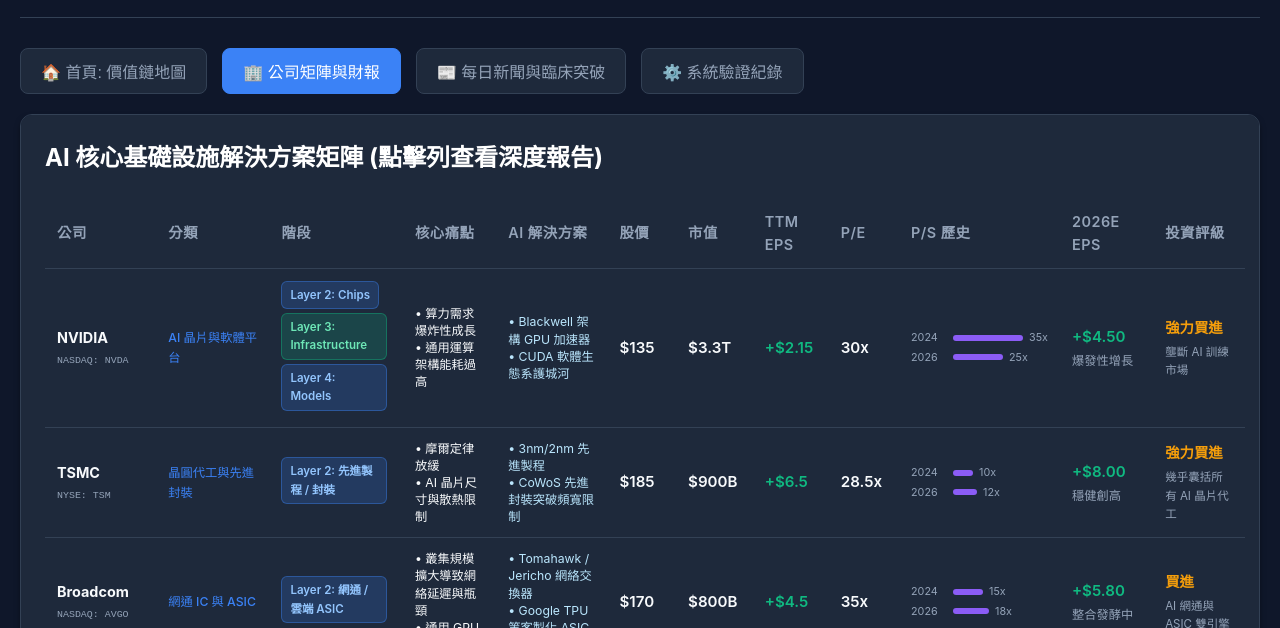
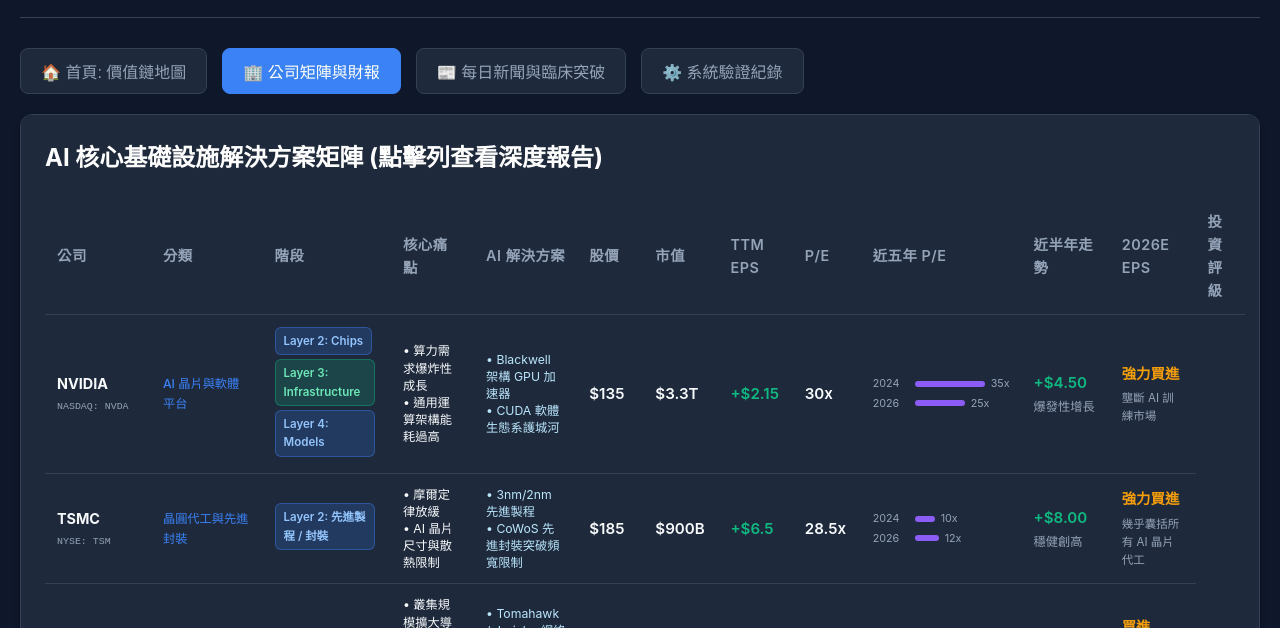
Before and after one commit to pretala-lab/ai-drug-dashboard, a plain HTML site: page ai-companies-dashboard.html in a window 1280 px wide. Both pictures are taken after a click on the button "🏢 公司矩陣與財報". Shown: the part 121-749 px from the top of the page. Drawn offline with Linux system fonts and the light colour scheme.

Commit message:
🔄 Auto-update AI Companies: 2026-03-28 01:07

```diff
--- a/ai-companies-dashboard.html
+++ b/ai-companies-dashboard.html
@@ -424,7 +424,8 @@
                         <th style="width:65px">市值</th>
                         <th style="width:65px">TTM EPS</th>
                         <th style="width:65px">P/E</th>
-                        <th style="width:110px">P/S 歷史</th>
+                        <th style="width:120px">近五年 P/E</th>
+                        <th style="width:100px">近半年走勢</th>
                         <th style="width:105px">2026E EPS</th>
                         <th style="width:110px">投資評級</th>
                     </tr>
--- a/ai_companies_data.json
+++ b/ai_companies_data.json
@@ -1,5 +1,5 @@
 {
-  "last_updated": "2026-03-28T00:14:00.812961Z",
+  "last_updated": "2026-03-28T01:07:01.847503Z",
   "metrics_comparison": {
     "traditional": {
       "cost": "高昂 (建置數據中心)",
```
